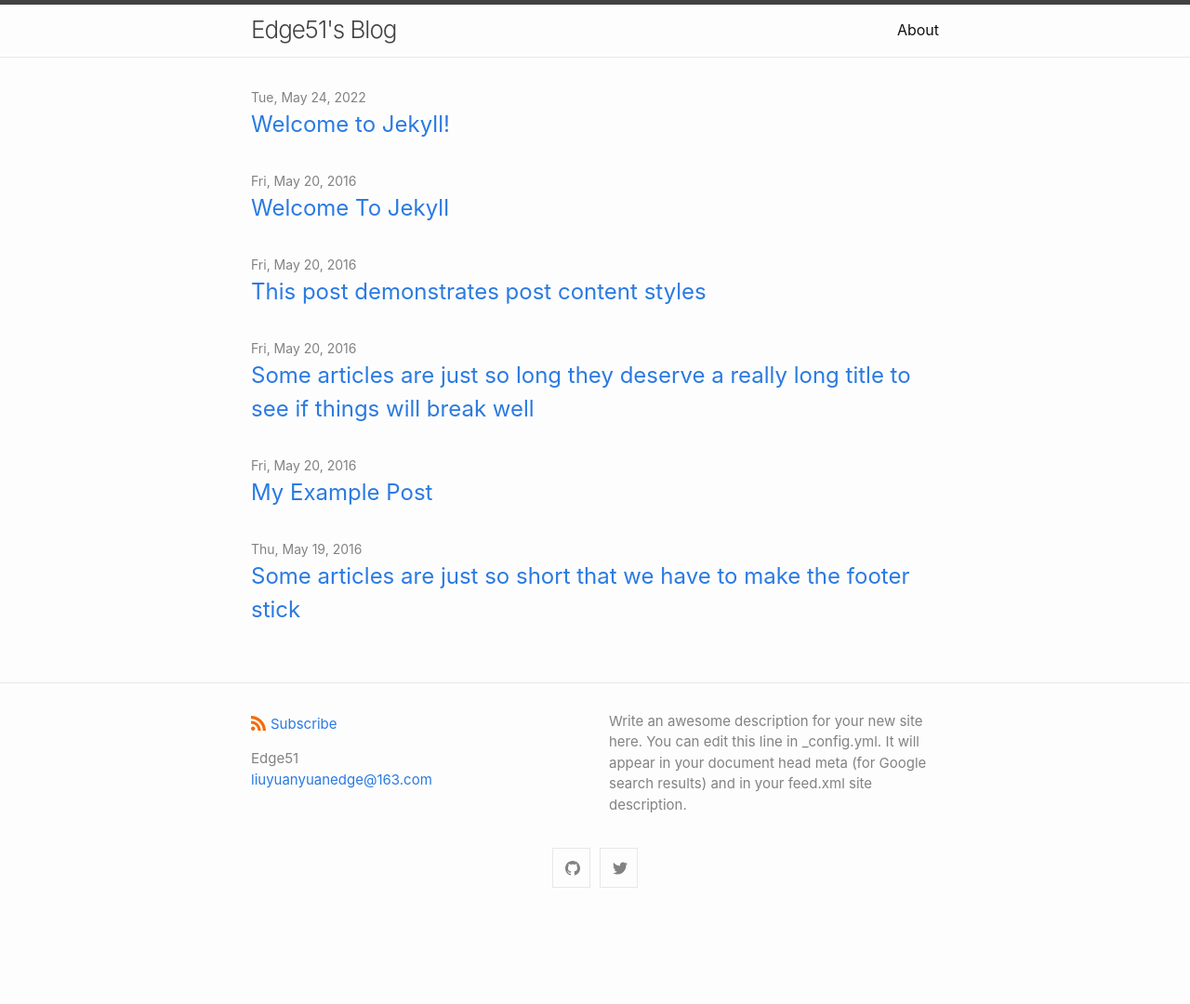
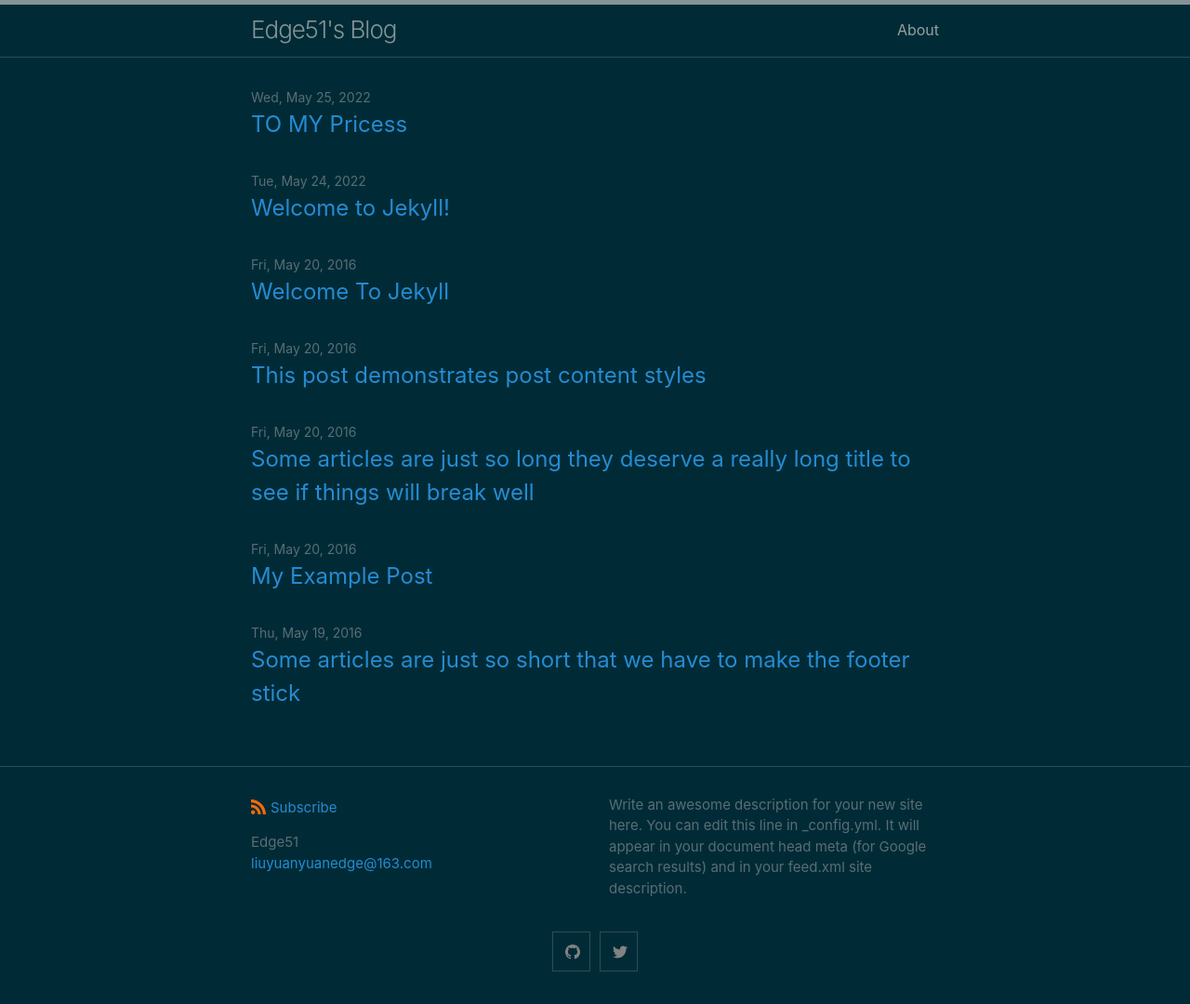
Before and after one commit to Edge51/Edge51.github.io, a Jekyll site: the page built from index.markdown, in a window 1280 px wide. Shown: the whole page at 93% size. Built offline with Jekyll 4.4.1, drawn with Linux system fonts in a browser that asks for light colours; before the commit the page ends 990 px from its top, so only the background shows below that.

Commit message:
add sample

```diff
--- a/_config.yml
+++ b/_config.yml
@@ -13,6 +13,7 @@ show_excerpts: false # set to true to show excerpts on the homepage
 # refer to https://shopify.github.io/liquid/filters/date/ if you want to customize this
 minima:
   date_format: "%a, %b %-d, %Y"
+  skin: solarized-dark
 
   # generate social links in footer
   social_links:
--- /dev/null
+++ b/_posts/2022-05-25-to-my-princess.markdown
@@ -0,0 +1,8 @@
+---
+layout: post
+title:  "TO MY Pricess"
+date:   2022-05-25 14:05:54 +0800
+categories: jekyll update
+---
+
+I LOVE YOU!!!
```
